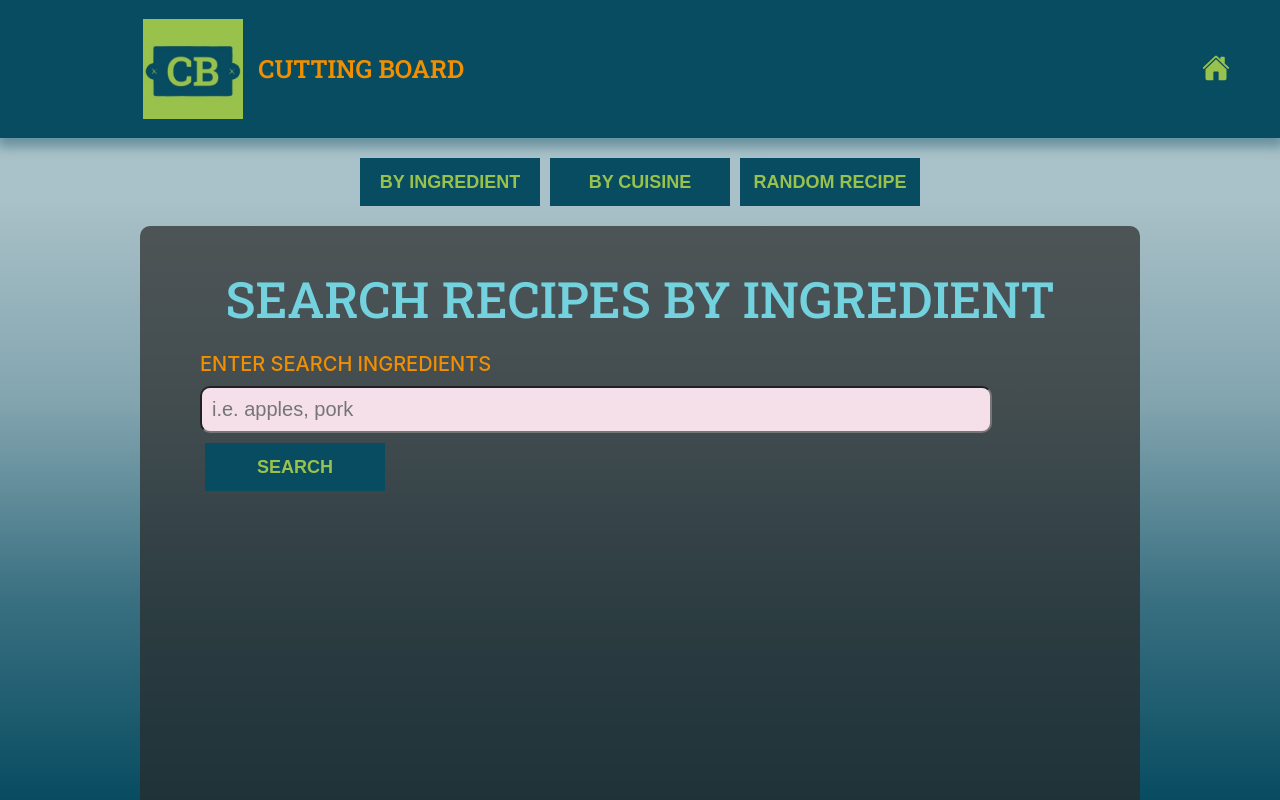
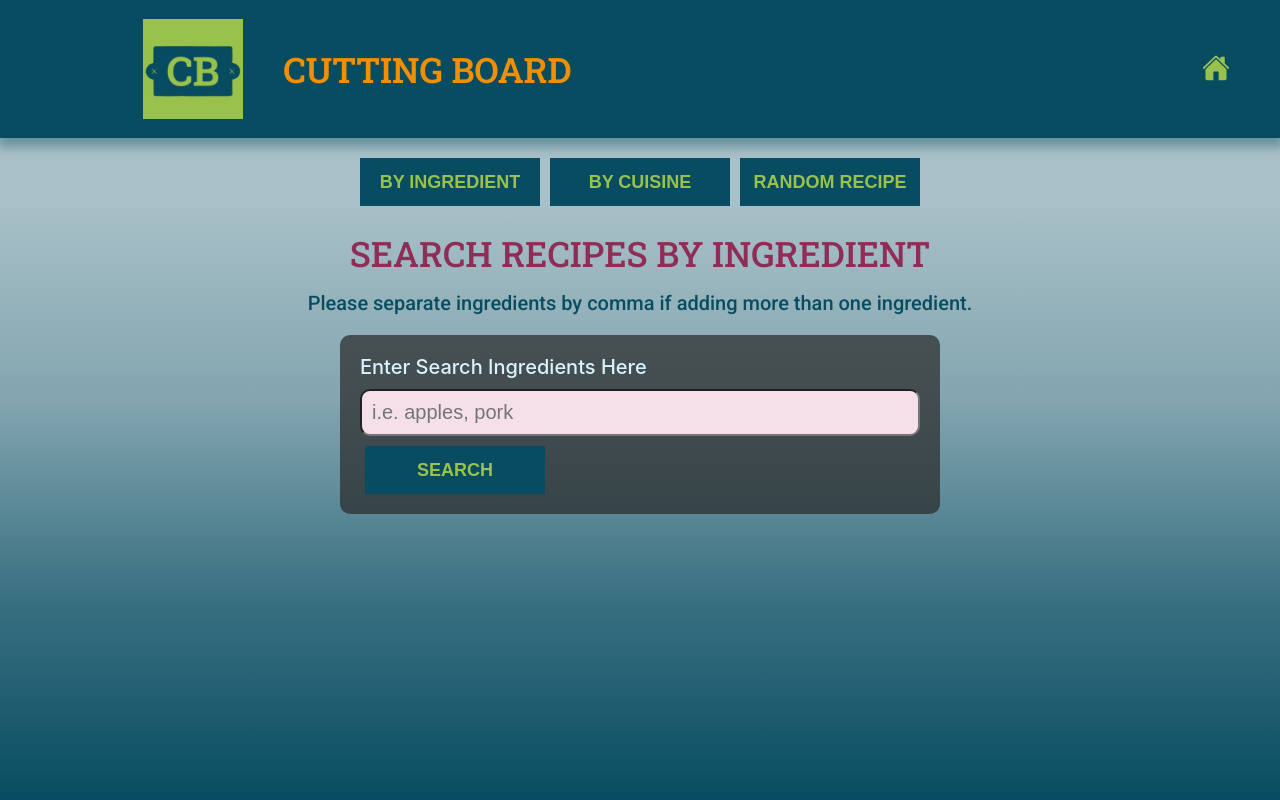
Before and after one commit to Andrew-Horvath/cutting-board, a React (Create React App) app: page /ingredient in a window 1280 px wide. Shown: the top 800 px of the page. Built offline with nearby package versions, Linux system fonts and the light colour scheme.

Commit message:
finished css for now.

```diff
--- a/src/App.js
+++ b/src/App.js
@@ -10,12 +10,13 @@ import Header from './components/MainHeader';
 function App() {
 
   return (
+    // main setup for app. sets routes for navigation and adds the header component.
     <div>
       <main style={styles.containerMain}>
 
           <Header />
               <MainNav />
-        <section style={styles.container}>
+        <section style={styles.container} className='app-section-container'>
                 <Routes>
                   <Route path='/' element={<Dashboard />} />
                   <Route path='ingredient' element={<Ingredient />} />
--- a/src/components/MainHeader.js
+++ b/src/components/MainHeader.js
@@ -5,12 +5,13 @@ import ButtonHome from './ButtonHome';
 import { IoHome } from 'react-icons/io5';
 import { Link } from 'react-router-dom';
 
+
 const MainHeader = () => {
     return (
         <header style={styles.mainHeader}>
             <div style={styles.logoWrapper}>
                     <img style={styles.imageLogo} src={Logo} alt='some alt text for logo here' />
-                <h1 style={styles.companyTitle}>Cutting Board</h1>
+                <StyledH1 className='company-title'>Cutting Board</StyledH1>
             </div>
             <nav style={styles.rightNav}>
                <Link to='/'><ButtonHome btnText={<IoHome />} /></Link>
@@ -42,17 +43,25 @@ const styles = {
         width: '100px',
         height: '100px',
     },
-    companyTitle: {
-        fontFamily: 'Roboto Slab',
-        fontSize: '2.5rem',
-        fontWeight: '600',
-        lineHeight: '1.1',
-        textTransform: 'uppercase',
-        color: 'rgba(241, 143, 1, 1)',
-        marginLeft: '1.5rem',
-    },
     rightNav: {
         marginRight: '2%',
     },
 
 }
+
+const StyledH1 = styled.h1 `
+        font-family: Roboto Slab;
+        font-size: 2.5rem;
+        font-weight: 600;
+        line-height: 1.1;
+        text-transform: uppercase;
+        color: rgba(241, 143, 1, 1);
+        margin: 0 0 0 3rem;
+
+        @media (min-width: 600px) {
+            font-size: 3.5rem;
+            margin: 0 0 0 4rem;
+        }
+
+
+`
--- a/src/components/Nav.js
+++ b/src/components/Nav.js
@@ -5,7 +5,9 @@ import Button from './ButtonStandard';
 
 const MainNav = props => {
     return (
+        //main navigation for each view. mimics tabs as all content loads in same element
         <nav style={styles.navContainer}>
+            {/* links that link to each individual page. */}
             <LinkStyled to="/ingredient"><Button btnText='by ingredient' /></LinkStyled>
             <LinkStyled to="/cuisine"><Button btnText='by cuisine' /></LinkStyled>
             <LinkStyled to="/random"><Button btnText='Random Recipe' /></LinkStyled>
@@ -23,5 +25,5 @@ const styles = {
 }
 
 const LinkStyled = styled(Link)`
-
+    // had extra styling here, but moved it to a different component. left styled applied in instance media query is necessary.
 `
--- a/src/components/SearchForm.js
+++ b/src/components/SearchForm.js
@@ -14,12 +14,13 @@ const SearchForm = props => {
   }
 
     return (
-      <div style={styles.containerForm}>
+      <div className="search-div-container">
         <h2 style={styles.formTitle}>Search Recipes by ingredient</h2>
+          <p style={styles.formInstruct}>Please separate ingredients by comma if adding more than one ingredient.</p>
         <StyledForm onSubmit={search}>
           <fieldset className="search-items">
             <div className="container-inputs">
-              <label htmlFor="search-items">Enter Search Ingredients</label>
+              <label htmlFor="search-items">Enter Search Ingredients Here</label>
               <input type="text" name="search-items" onChange={ (e) => {setQuery(e.target.value)} } placeholder="i.e. apples, pork"/>
             </div>
           </fieldset>
@@ -33,38 +34,55 @@ const SearchForm = props => {
 export default SearchForm;
 
 const styles = {
-  containerForm: {
-    padding: '2rem',
-  },
   formTitle: {
-    fontSize: '5rem',
+    fontSize: '3.5rem',
     fontFamily: 'Roboto Slab, Roboto, sans-serif',
     fontWeight: '500',
     textTransform: 'uppercase',
     textAlign: 'center',
-    color: '#73d2de',
+    color: 'rgba(143, 45, 86, 1)',
+    lineHeight: '1',
+    margin: '0 0 2rem 0'
   },
+  formInstruct: {
+    color: 'rgba(8, 76, 97, 1)',
+    fontSize: '2rem',
+    fontFamily: 'Roboto, Roboto Slab, sans-serif',
+    fontWeight: '500',
+    textAlign: 'center',
+    margin: '0 auto',
+    width: '85%',
+  }
 }
 
 const StyledForm = styled.form`
         padding: 2rem;
         font-size: 2rem;
-        text-transform: uppercase;
-        border-radius: 1.5rem;
+        border-radius: 1rem;
+        width: 100%;
+        margin: 2rem auto;
+        background: rgba(41, 41, 41, .7);
+
+        @media (min-width: 600px) {
+          max-width: 60rem;
+
+        }
+
+
 
         fieldset {
             outline: none;
             border: none;
-
         }
         label {
             display: block;
             margin: 0rem 0 1rem 0;
             font-weight: 500;
-            color: #f18f01;
+            color: rgba(217, 244, 252, 1);
+            white-space: normal;
         }
         input {
-            width: 90%;
+            width: 100%;
             padding: 1rem;
             background: #f5e0e9;
             border-radius: 1rem;
@@ -77,12 +95,5 @@ const StyledForm = styled.form`
                 outline: 1px solid blue;
               }
         }
-        .search-items {
-            display: flex;
-            flex-direction: row;
-            gap: 0 2rem;
-            & div {
-              flex: 2 0 40%;
-            }
-        }
+
 `
--- a/src/index.css
+++ b/src/index.css
@@ -24,12 +24,15 @@ body {
     sans-serif;
   -webkit-font-smoothing: antialiased;
   -moz-osx-font-smoothing: grayscale;
+  /* giving the main content container a gradient background */
   background: linear-gradient(to bottom, rgba(8, 76, 97, .35) 25vh, rgba(8, 76, 97, .5) 50vh, rgba(8, 76, 97, .8) 75vh, rgba(8, 76, 97, 1) 100vh) no-repeat;
   height: 100%;
 }
 
+    /* setting sizing for one piece of the content on the main dashboard. adding more and fixing to come. */
     @media (min-width: 700px) {
       .dashboard-text {
         text-align: center;
       }
+
     }
--- a/src/pages/Dashboard.js
+++ b/src/pages/Dashboard.js
@@ -5,7 +5,7 @@ import SearchForm from '../components/SearchForm';
 function Dashboard () {
 
     return (
-        <section style={styles.container}>
+        <section style={styles.container} className="dashboard-section-container">
            <h1 style={styles.h1}>Welcome to Cutting Board</h1>
            <h3 style={styles.h3}>The place to begin Cooking!</h3>
            <p style={styles.p} className='dashboard-text'>Select an option from above to begin your cooking adventure!</p>
--- a/src/pages/Ingredient.js
+++ b/src/pages/Ingredient.js
@@ -1,23 +1,23 @@
 import React from 'react';
 import SearchForm from '../components/SearchForm';
+import styled from 'styled-components';
 
 function Ingredient() {
     return (
-        <div style={styles.container}>
+        // container for search form layout and styling
+        <StyledDivIngredient className='ingredient-div-container'>
+            {/* calling search form component */}
             <SearchForm />
-        </div>
+        </StyledDivIngredient>
     );
 }
 
 export default Ingredient;
 
-const styles = {
-    container: {
-    background: 'rgba(41, 41, 41, .7)',
-    padding: '2rem',
-    width: '75%',
-    height: '100vh',
-    borderRadius: '1rem',
-    margin: '2rem auto 0',
-    }
-}
+const StyledDivIngredient = styled.div `
+    padding: 1rem;
+    height: 100vh;
+    border-radius: .5rem;
+    margin: 2rem auto 0;
+
+`
--- a/src/pages/SearchResults.js
+++ b/src/pages/SearchResults.js
@@ -73,21 +73,23 @@ const styles = {
 const RecipesStyled = styled.div `
         box-sizing: border-box;
         height: 100%;
-        background: green;
-        display: grid;
+        padding: 2rem;
 
   .recipe-card {
     padding: 1.5rem;
-    background: blue;
+    background: rgba(241, 143, 1, .8);
+    margin: 0 0 2rem 0;
 
   }
 
   .recipe-title {
     font-family: 'Roboto Slab', 'Roboto';
-    font-size: 2rem;
+    font-size: 1.8rem;
+    font-weight: 700;
     text-transform: uppercase;
-    color: white;
-    width: 45%;
+    color: rgba(8, 76, 97, 1);
+    width: 50%;
+    margin: 0 0 1rem 0;
 
     white-space: nowrap;
     overflow: hidden;
@@ -95,6 +97,6 @@ const RecipesStyled = styled.div `
   }
 
   .recipe-img {
-
+    width: min(75%, 20rem);
   }
 `
```
